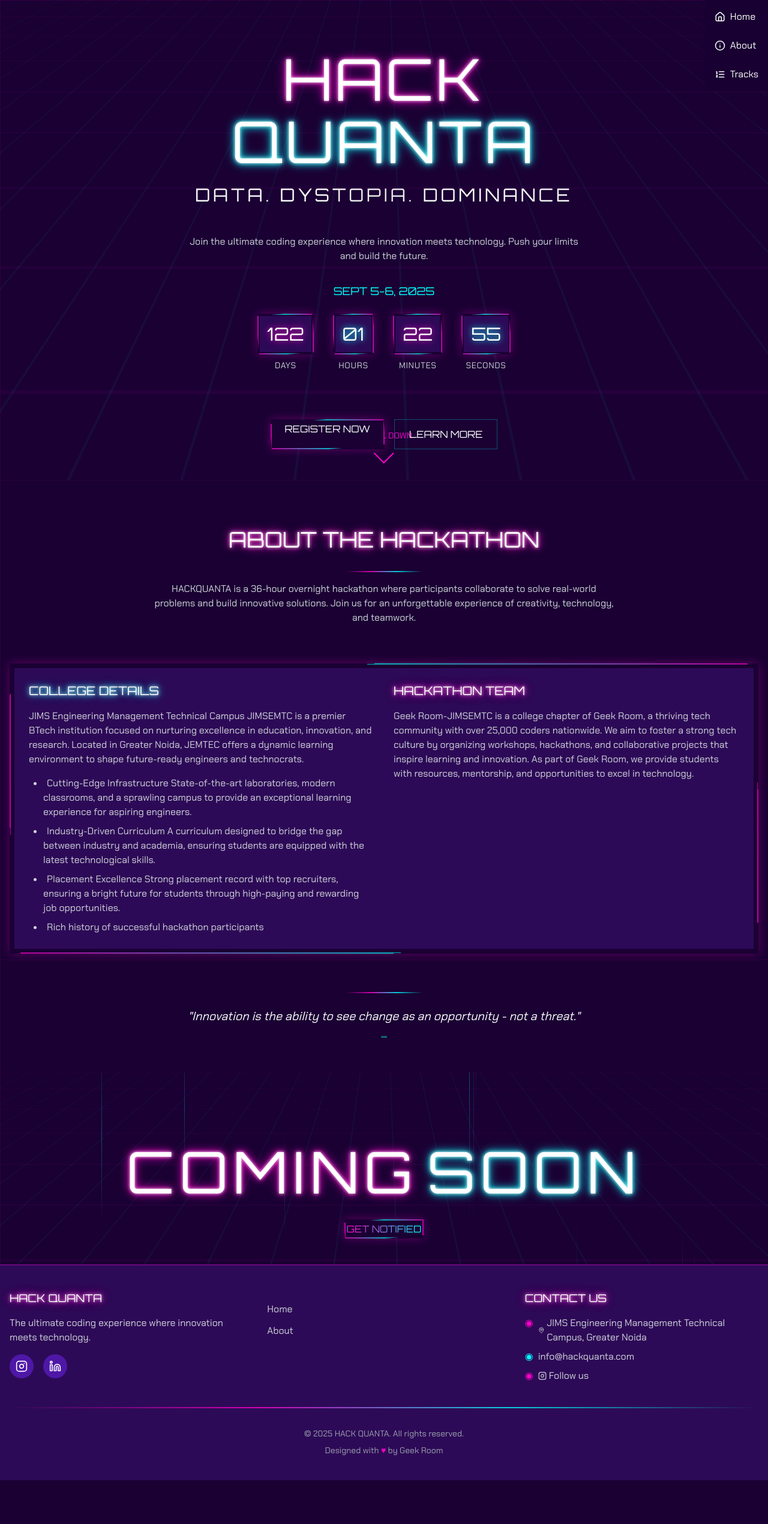
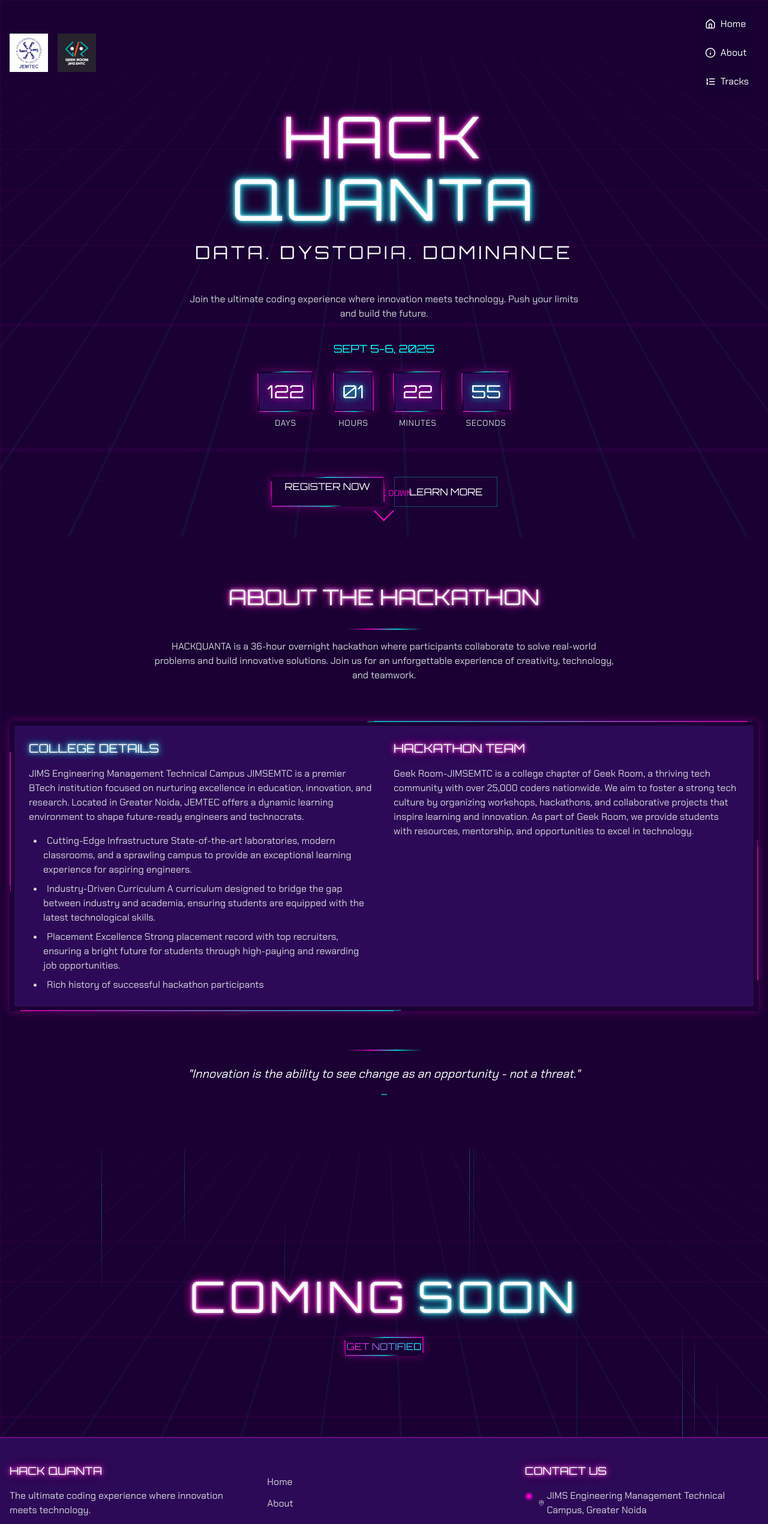
Before and after one commit to Mohitclan/hack-quanta, a React (Vite) app: page / in a window 1280 px wide. Shown: the top 2541 px of the page at 60% size. Before the commit the page ends 2468 px from the top, so only its background shows below. Built offline with nearby package versions, Linux system fonts and the light colour scheme.

Commit message:
Fix: Adjust layout and add logos
- Added logos to the top-left of the website.
- Adjusted the Coming Soon section's text and layout for better centering.

```diff
--- a/src/components/ComingSoonSection.tsx
+++ b/src/components/ComingSoonSection.tsx
@@ -64,7 +64,7 @@ const ComingSoonSection = () => {
     <section
       id="comingsoon"
       ref={sectionRef}
-      className="min-h-[40vh] relative flex flex-col items-center justify-center py-6 overflow-hidden mt-[-2rem]"
+      className="min-h-[60vh] relative flex flex-col items-center justify-center py-24 px-4 overflow-hidden"
     >
       {/* Animated grid background */}
       <div className="grid-background animate-grid-fade"></div>
@@ -87,18 +87,17 @@ const ComingSoonSection = () => {
 
       <div
         ref={contentRef}
-        className="container mx-auto px-4 z-10 text-center opacity-0 translate-y-10 transition-all duration-1000 transform"
+        className="container mx-auto z-10 text-center opacity-0 translate-y-10 transition-all duration-1000 transform max-w-4xl"
       >
         <h2
           ref={glitchRef}
-          className="text-4xl md:text-5xl lg:text-8xl font-display tracking-widest mb-8"
+          className="text-4xl md:text-5xl lg:text-7xl font-display tracking-widest mb-8"
         >
           <span className="neon-text">COMING</span>
           <span className="neon-text-cyan ml-2 md:ml-4">SOON</span>
         </h2>
 
-        <div className="mt-6">
-          <p className="text-gray-300 mb-6"></p>
+        <div className="mt-8">
           <a
             href="https://devfolio.co"
             target="_blank"
--- a/src/components/NavBar.tsx
+++ b/src/components/NavBar.tsx
@@ -27,12 +27,28 @@ const NavBar = () => {
   };
 
   return (
-    <nav
-      className={cn(
-        "fixed top-0 right-0 z-50 transition-all duration-300",
+    <header className="fixed top-0 left-0 w-full z-50">
+      <div className="container mx-auto px-4">
+        <div className="flex justify-between items-center py-3">
+          {/* Logos in top left */}
+          <div className="flex items-center space-x-4">
+            <img
+              src="/lovable-uploads/ae3ecdc4-9c59-4591-9239-f257b341427b.png"
+              alt="JEMTEC Logo"
+              className="h-16 w-16 object-contain"
+            />
+            <img
+              src="/lovable-uploads/b6f4ea3c-9561-41ec-a684-b80fe4df7e88.png"
+              alt="Geek Room Logo"
+              className="h-16 w-16 object-contain"
+            />
+          </div>
+
+          {/* Navigation on right side */}
+          <nav className={cn(
+            "transition-all duration-300",
             isScrolled ? "bg-cyber-black/80 backdrop-blur-md" : ""
-      )}
-    >
+          )}>
             <div className="flex flex-col items-end">
               {/* Mobile Menu Button */}
               {isMobile && (
@@ -83,6 +99,9 @@ const NavBar = () => {
               )}
             </div>
           </nav>
+        </div>
+      </div>
+    </header>
   );
 };
 
--- a/src/pages/Index.tsx
+++ b/src/pages/Index.tsx
@@ -49,7 +49,7 @@ const Index = () => {
   }, []);
 
   return (
-    <div className="min-h-screen overflow-x-hidden">
+    <div className="min-h-screen overflow-x-hidden pt-24">
       <NavBar />
       <HeroSection />
       <AboutSection />
```
Also changed, not shown: public/lovable-uploads/ae3ecdc4-9c59-4591-9239-f257b341427b.png (added), public/lovable-uploads/b6f4ea3c-9561-41ec-a684-b80fe4df7e88.png (added). Lines whose indentation alone changed are shown as unchanged.
